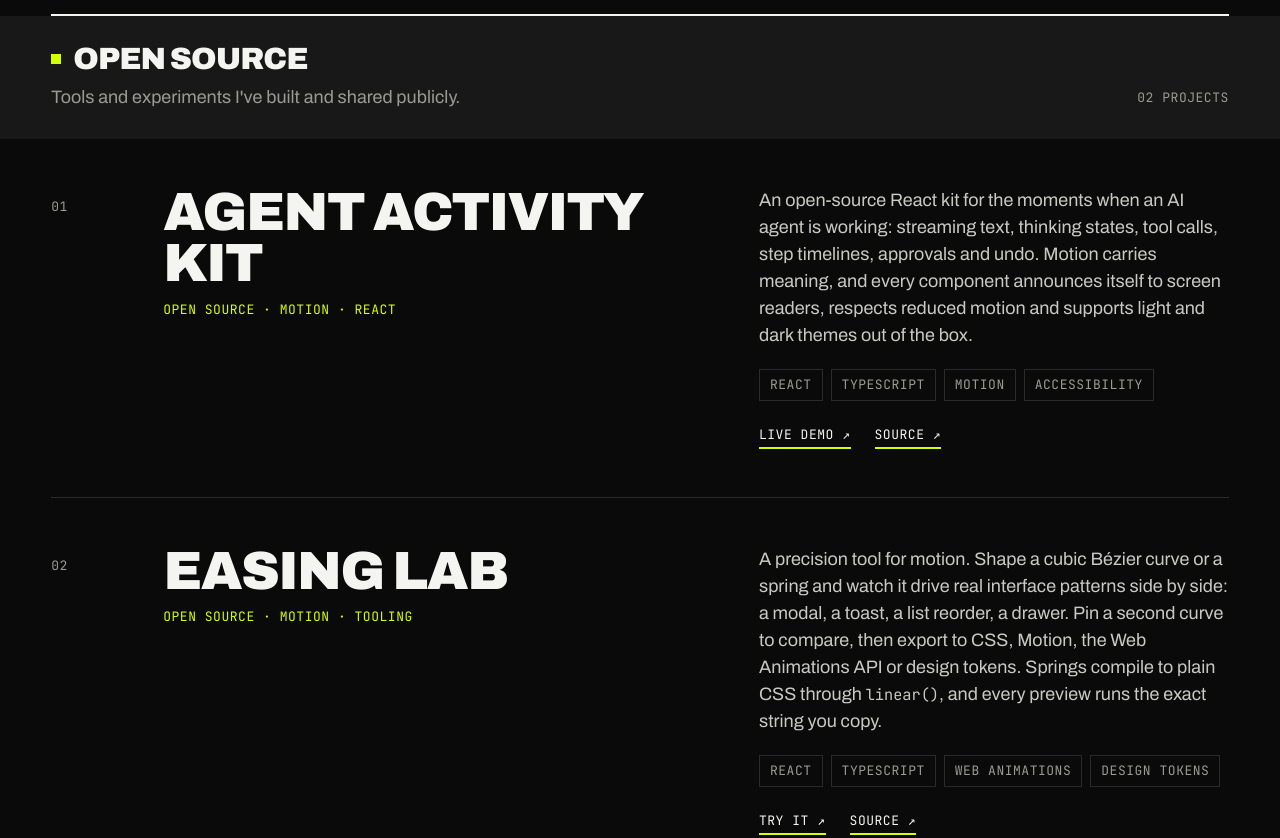
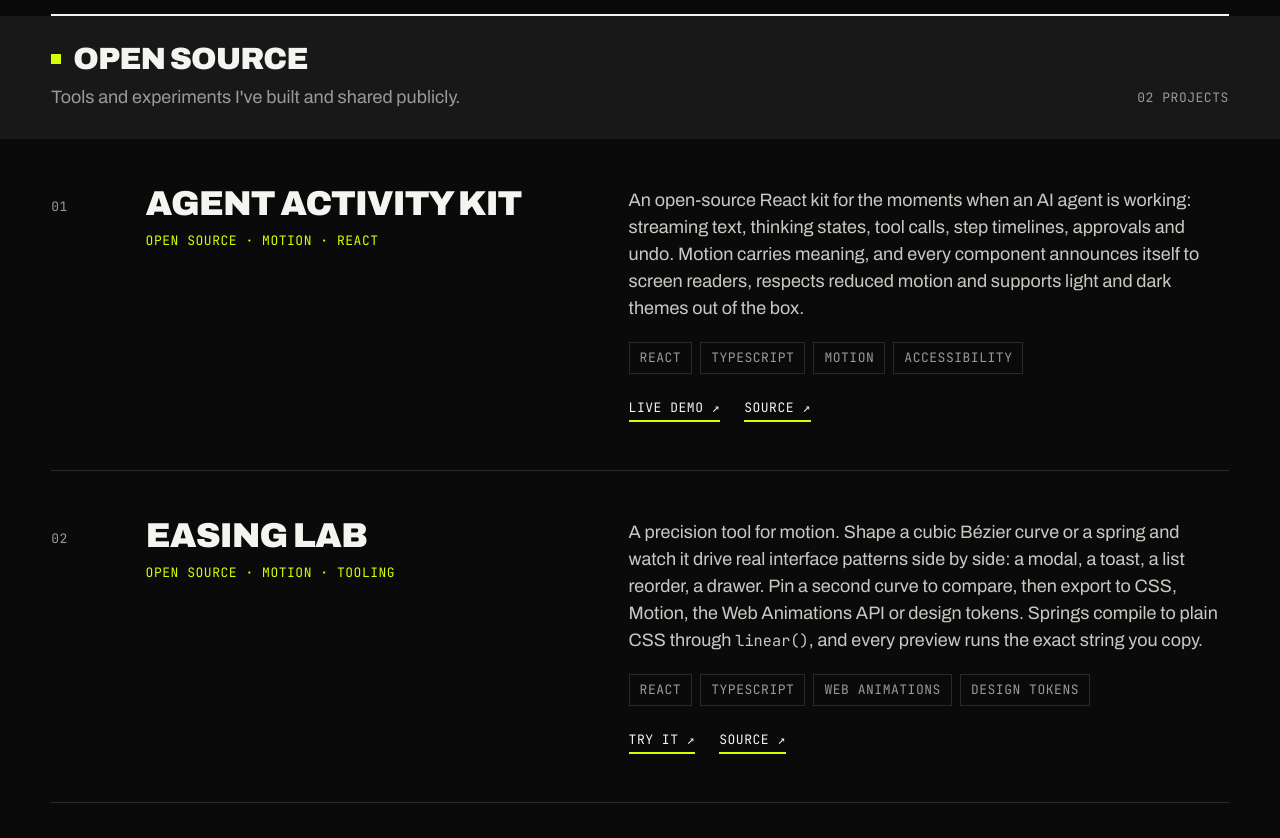
Before and after one commit to itskarl/karlrodulfo.com, a plain HTML site: page index.html in a window 1280 px wide. Shown: the part 1300-2138 px from the top of the page. Drawn offline with Linux system fonts and the light colour scheme.

Commit message:
Narrow and lock the Selected work title column
Fixed minmax(0) columns so every project row shares the same widths, with
the description wider than the title. Titles scaled to fit the column.

Co-Authored-By: Claude Opus 5.5 <noreply@anthropic.com>

```diff
--- a/index.html
+++ b/index.html
@@ -201,7 +201,8 @@
   .group-count { color: var(--muted); padding-bottom: 4px; }
   .nowrap { white-space: nowrap; }
   .project {
-    display: grid; grid-template-columns: 80px 1.2fr 1fr; gap: 32px;
+    /* Same columns on every row: number, title (narrower), description (wider) */
+    display: grid; grid-template-columns: 56px minmax(0, 1fr) minmax(0, 1.35fr); gap: clamp(20px, 3vw, 40px);
     padding: clamp(28px, 4vw, 48px) 0; border-bottom: 1px solid var(--line);
     position: relative; transition: background .2s;
   }
@@ -221,7 +222,7 @@
   .project:hover .num { color: var(--accent); }
   .project h4 {
     font-weight: 900; font-stretch: 112%; text-transform: uppercase;
-    font-size: clamp(30px, 4.2vw, 60px); line-height: .95; letter-spacing: -.025em;
+    font-size: clamp(26px, 2.7vw, 40px); line-height: .98; letter-spacing: -.025em;
     transition: transform .4s cubic-bezier(.16,1,.3,1);
   }
   .project:hover h4 { transform: translateX(8px); }
@@ -336,7 +337,7 @@
   }
   [data-theme="soft"] h1:hover .outline { background-size: 100% 100%, 100% 100%; }
   [data-theme="soft"] h2 { font-size: clamp(36px, 6vw, 88px); line-height: 1; }
-  [data-theme="soft"] .project h4 { font-size: clamp(28px, 3.6vw, 52px); line-height: 1.02; }
+  [data-theme="soft"] .project h4 { font-size: clamp(26px, 2.6vw, 40px); line-height: 1.05; }
   [data-theme="soft"] .role h3 { font-size: clamp(30px, 3.6vw, 50px); line-height: 1; }
   [data-theme="soft"] .mono { letter-spacing: .06em; }
 
```
